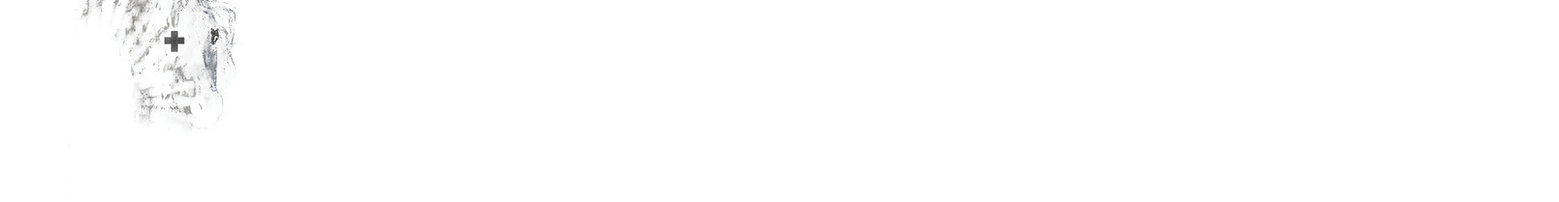
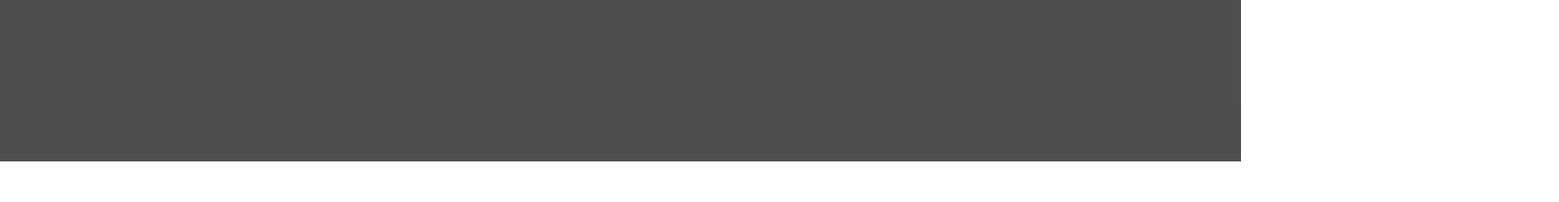
Before and after one commit to bela0488/dsn1713-final, a website: page index.html in a window 1280 px wide. Shown: the part 403-612 px from the top of the page at 97% size, 1608 px wide, since content can reach past the window. Drawn offline with nearby package versions, Linux system fonts and the light colour scheme; the site is published under a folder, as on GitHub Pages, so addresses that start at the root find nothing.

Commit message:
test styles fix

```diff
--- a/index.html
+++ b/index.html
@@ -5,8 +5,8 @@
     <meta charset="utf-8">
     <meta name="viewport" content="width=device-width, initial-scale=1">
     <title>Bandcamp</title>
-    <link href="/css/custom.css" rel="stylesheet">
-    <link href="/css/styles.css" rel="stylesheet">
+    <link href="css/custom.css" rel="stylesheet">
+    <link href="css/styles.css" rel="stylesheet">
     <link href="https://fonts.googleapis.com/icon?family=Material+Icons" rel="stylesheet">
     <link rel="icon" type="image/x-icon" href="images/favicon.ico">
 </head>
```
